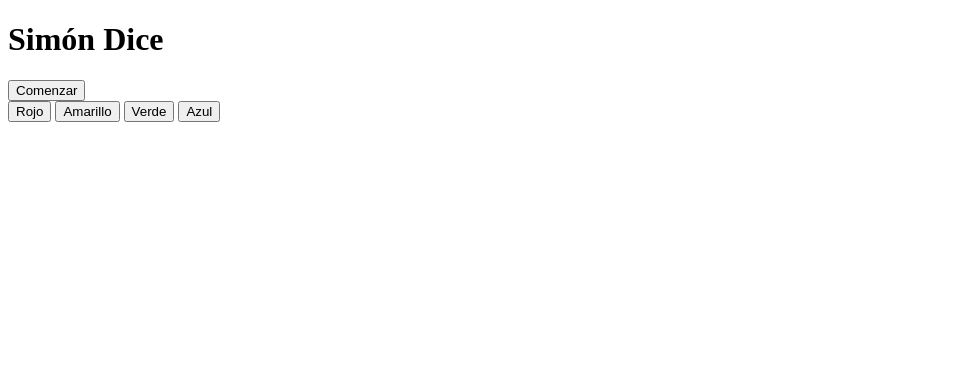
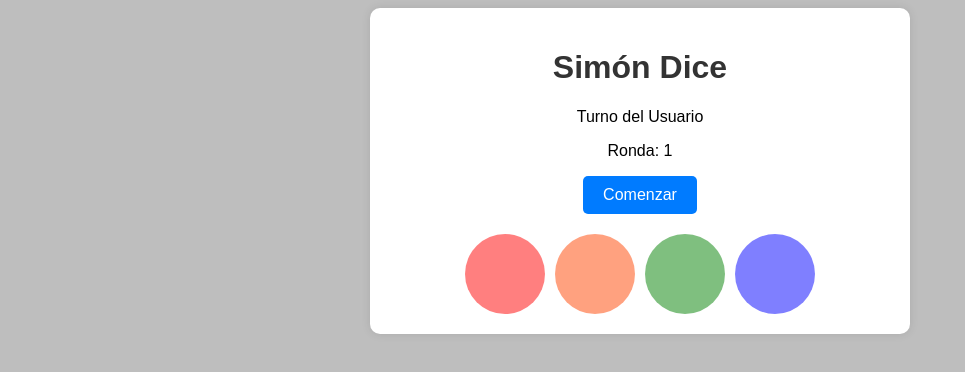
Before and after one commit to kiwy36/TareasGit, a plain HTML site: page claseQuice/index.html in a window 1280 px wide. Both pictures are taken after a click on the button "Comenzar". Shown: the whole page, without its empty margins (0-965 px from the left). Drawn offline with Linux system fonts and the light colour scheme.

Commit message:
viendo clase 16

```diff
--- a/claseQuice/index.html
+++ b/claseQuice/index.html
@@ -9,12 +9,14 @@
 <body>
   <div class="container">
     <h1>Simón Dice</h1>
+    <p id="estado"><!-- --></p>
+    <p>Ronda: <span id="ronda">0</span></p>
     <button id="comenzar">Comenzar</button>
     <div id="contenedor-botones">
-      <button class="color" data-color="rojo" id="">Rojo</button>
-      <button class="color" data-color="amarillo" id="">Amarillo</button>
-      <button class="color" data-color="verde" id="">Verde</button>
-      <button class="color" data-color="azul" id="">Azul</button>
+      <div class="color rojo" data-color="rojo" id=""><!----></div>
+      <div class="color naranja" data-color="naranja" id=""><!----></div>
+      <div class="color verde" data-color="verde" id=""><!----></div>
+      <div class="color azul" data-color="azul" id=""><!----></div>
     </div>
   <script src="index.js"></script>
 </body>
--- a/claseQuice/index.js
+++ b/claseQuice/index.js
@@ -1,15 +1,56 @@
-const secuenciaCompu = [];
+let secuenciaCompu = [];
 let secuenciaUsuario = [];
-const COLORES = ['rojo','amarillo','azul','verde'];
+const $ronda = document.querySelector('#ronda');
+let ronda = 0;
+const $estado = document.querySelector('#estado');
+const COLORES = ['rojo','naranja','azul','verde'];
+reiniciarJuego()
 //funcion que imprime el color elegido por la maquina
 document.querySelector('#comenzar').addEventListener('click', function(){
   manejarSeleccionMaquina()
 });
+//funcion para resaltar cuadro
+function resaltarCuadro(color){
+  const DELEY_IN_MS = 500;
+  document.querySelector('.' + color).style.opacity= 1;
+  setTimeout(function(){
+  document.querySelector('.' + color).style.opacity= 0.5;
+  },DELEY_IN_MS)
+}
 //funcion manejar funcion maquina
 function manejarSeleccionMaquina(){
+  actualizarEstado('Turno de la maquina')
+  bloquearUsuario()
+  incrementarRonda()
   const color = elegirColorAleatorio(COLORES);
   secuenciaCompu.push(color);
+  for(let i=0; i<secuenciaCompu.length; i++){
+    setTimeout(function(){
+      resaltarCuadro(secuenciaCompu[i])
+    },1000*(i+1))
+  }
+  setTimeout(function(){
+    desbloquerUsuario()
+    actualizarEstado('Turno del Usuario')
+  },1000 * secuenciaCompu.length +500)
   console.log('maquina', color);
+}
+/////////////////////////////
+function manejarSeleccionUsuario(color){
+  secuenciaUsuario.push(color)
+  console.log('usuario', color);
+  resaltarCuadro(color)
+    //validacion comparativa de secuencia
+    if (color !== secuenciaCompu[secuenciaUsuario.length - 1]) {
+      console.log('perdiste');
+      reiniciarJuego(true)
+      return;
+    }
+    if(secuenciaUsuario.length === secuenciaCompu.length){
+      console.log('turno maquina');
+      secuenciaUsuario=[];
+      manejarSeleccionMaquina()
+    }
 }
 //funcion que hace elegir a la maquina un valor aleatorio
 function elegirColorAleatorio(colores){
@@ -17,24 +58,41 @@ function elegirColorAleatorio(colores){
   return colores[indiceColorAleatorio]
 }
 //toma los colores de los botones y los imprime en consola
+function desbloquerUsuario(){
   const $colores = document.querySelectorAll('.color')
   for (let i = 0; i<$colores.length; i++){
     const $color = $colores[i];
-  $color.addEventListener('click',function(){
+    $color.onclick = function(){
       const color = this.dataset.color;
-    console.log('usuario', color);
-    secuenciaUsuario.push(color)
-    //validacion comparativa de secuencia
-    if (color !== secuenciaCompu[secuenciaUsuario.length - 1]) {
-      console.log('perdiste');
+      manejarSeleccionUsuario(color)
+    };
+  }
+}
+function bloquearUsuario (){
+  const $colores = document.querySelectorAll('.color')
+  for (let i = 0; i<$colores.length; i++){
+    const $color = $colores[i];
+    $color.onclick = function(){};
+  }
+}
+function incrementarRonda(){
+  $ronda.textContent=++ronda
+}
+function reIniciarRonda(){
+  ronda = 0;
+  $ronda.textContent=0
+}
+function reiniciarJuego(usuarioPerdio = false){
+  bloquearUsuario()
+  if(usuarioPerdio){
+    actualizarEstado('Perdiste!, Toca "Comenzar" para reiniciar el juego')
+  }else{
+    actualizarEstado('Toca "Comenzar" para iniciar el juego')
+  }
   secuenciaCompu = [];
   secuenciaUsuario = [];
-      return;
+  reIniciarRonda()
 }
-    if(secuenciaUsuario.length === secuenciaCompu.length){
-      console.log('turno maquina');
-      secuenciaUsuario=[];
-      manejarSeleccionMaquina()
+function actualizarEstado(estado){
+  $estado.textContent = estado;
 }
-  });
-}
--- a/claseQuice/styles.css
+++ b/claseQuice/styles.css
@@ -0,0 +1,77 @@
+/* Estilos generales */
+body {
+  font-family: Arial, sans-serif;
+  text-align: center;
+  background-color: #bebebe;
+}
+
+/* Contenedor principal */
+.container {
+  max-width: 500px;
+  margin: auto;
+  padding: 20px;
+  background: #fff;
+  border-radius: 10px;
+  box-shadow: 0 0 10px rgba(0, 0, 0, 0.1);
+}
+
+/* Título */
+h1 {
+  color: #333;
+}
+
+/* Botón de comenzar */
+#comenzar {
+  padding: 10px 20px;
+  font-size: 16px;
+  background: #007bff;
+  color: white;
+  border: none;
+  border-radius: 5px;
+  cursor: pointer;
+}
+
+#comenzar:hover {
+  background: #0056b3;
+}
+
+/* Contenedor de botones de colores */
+#contenedor-botones {
+  margin-top: 20px;
+  display: flex;
+  gap: 10px;
+  justify-content: center;
+}
+
+/* Botones de colores */
+.color {
+  width: 80px;
+  height: 80px;
+  font-size: 16px;
+  font-weight: bold;
+  border: none;
+  border-radius: 50%;
+  cursor: pointer;
+  opacity: 0.5;
+  transition: opacity 1s;
+}
+
+.color[data-color="rojo"] {
+  background: red;
+}
+
+.color[data-color="naranja"] {
+  background: orangered;
+}
+
+.color[data-color="verde"] {
+  background: green;
+}
+
+.color[data-color="azul"] {
+  background: blue;
+}
+
+.color:hover {
+  opacity: 1;
+}
```
Also changed, not shown: ClaseDieciSeis/index.html (added), ClaseDieciSeis/index.js (added), ClaseDieciSeis/style.css (added). Lines whose indentation alone changed are shown as unchanged.
